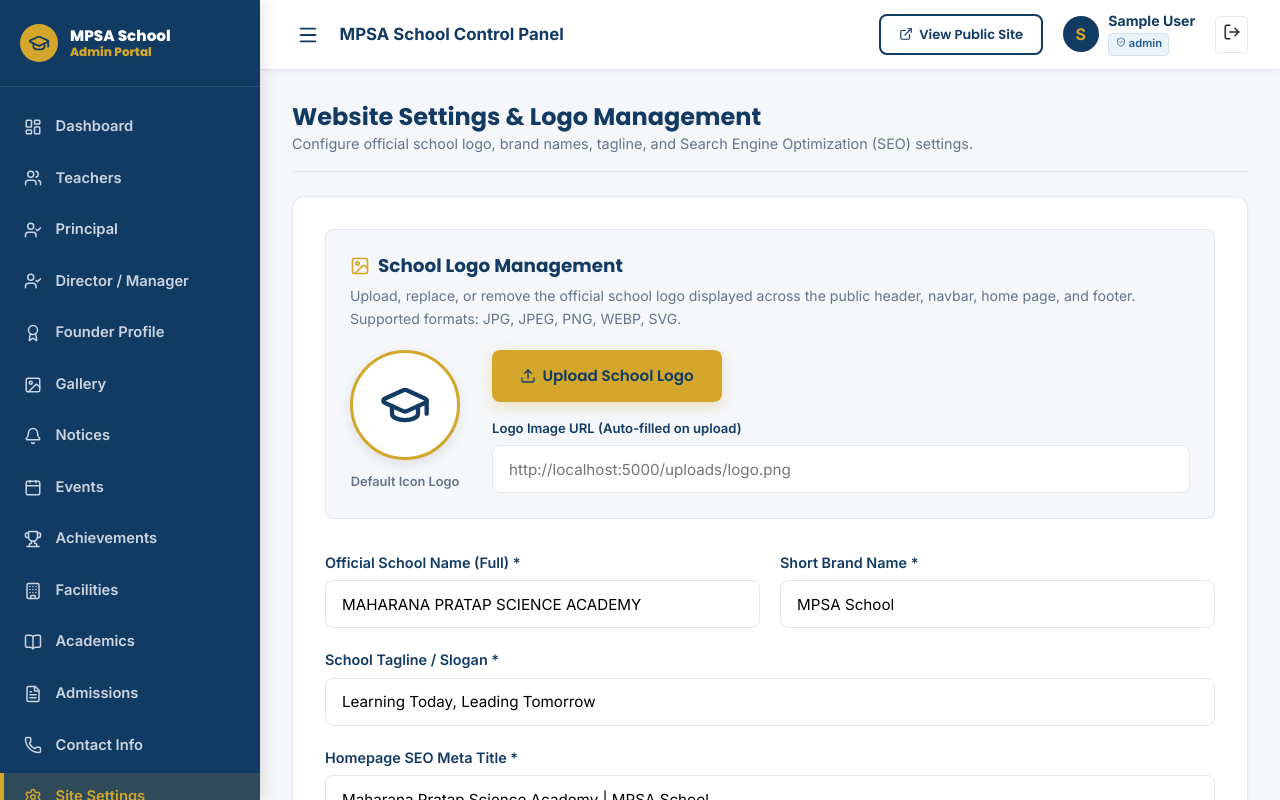
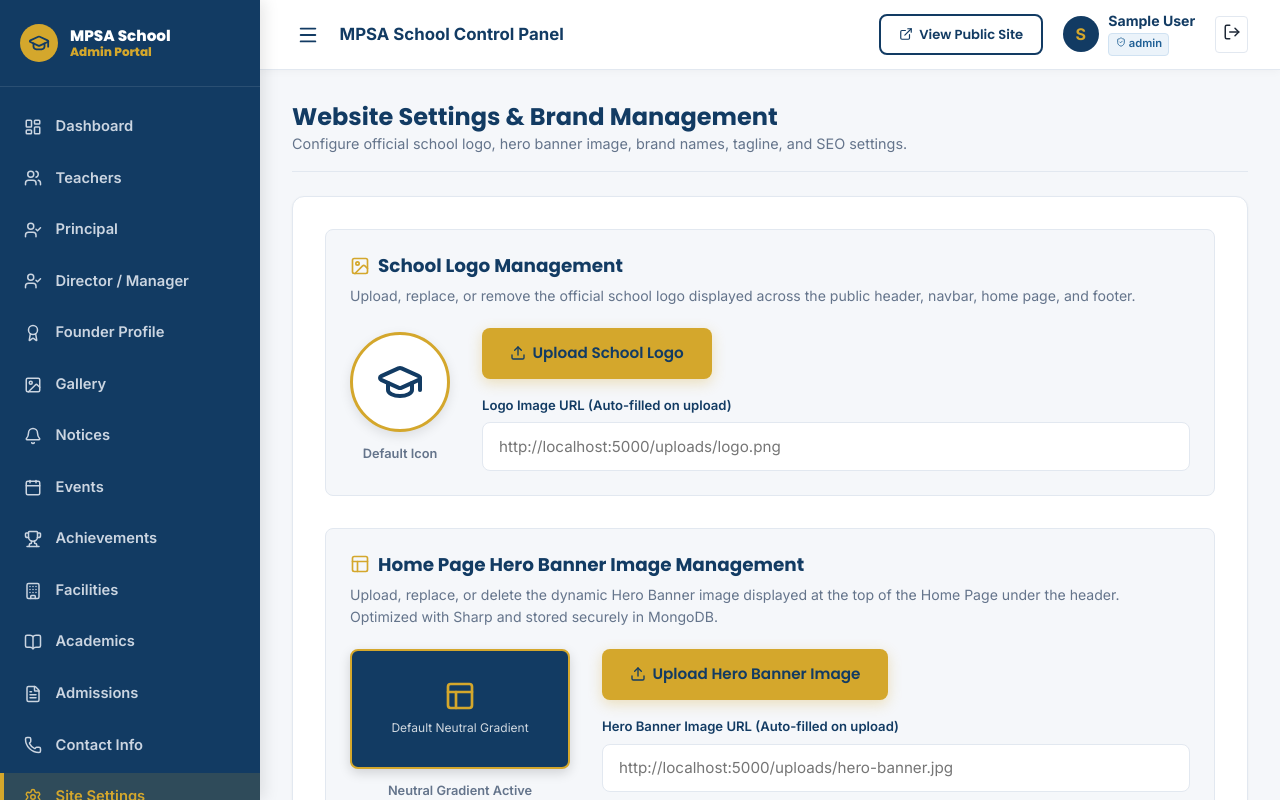
Before and after one commit to Ankur-o11/MPSA-HOME-PAGE, a React (Vite) app: page /admin/settings in a window 1280 px wide. Shown: the top 800 px of the page. Built offline with nearby package versions, Linux system fonts and the light colour scheme; no server answers; sample sign-in values are in the browser's storage.

Commit message:
feat: add dynamic hero banner management

```diff
--- a/src/admin/pages/ManageSettings.jsx
+++ b/src/admin/pages/ManageSettings.jsx
@@ -1,8 +1,7 @@
 import React, { useState, useEffect } from 'react';
-import { Save, CheckCircle2, ShieldCheck, Upload, Trash2, Image as ImageIcon, GraduationCap } from 'lucide-react';
+import { Save, CheckCircle2, ShieldCheck, Upload, Trash2, Image as ImageIcon, GraduationCap, Layout } from 'lucide-react';
 import { useAuth } from '../context/AuthContext';
 import { API_BASE_URL, getUploadUrl } from '../../config/api';
-
 import { SCHOOL_CONFIG } from '../../data/config';
 
 export default function ManageSettings() {
@@ -12,12 +11,14 @@ export default function ManageSettings() {
     schoolShortName: SCHOOL_CONFIG.shortName,
     tagline: SCHOOL_CONFIG.tagline,
     logoUrl: '',
+    heroBannerImage: '',
     seoTitle: 'Maharana Pratap Science Academy | MPSA School',
     seoDescription: 'Official public website of Maharana Pratap Science Academy (MPSA School).'
   });
 
   const [saving, setSaving] = useState(false);
   const [uploadingLogo, setUploadingLogo] = useState(false);
+  const [uploadingHero, setUploadingHero] = useState(false);
   const [message, setMessage] = useState('');
 
   useEffect(() => {
@@ -33,6 +34,7 @@ export default function ManageSettings() {
               schoolShortName: data.schoolShortName || SCHOOL_CONFIG.shortName,
               tagline: data.tagline || SCHOOL_CONFIG.tagline,
               logoUrl: data.logoUrl || '',
+              heroBannerImage: data.heroBannerImage || '',
               seoTitle: data.seoTitle || 'Maharana Pratap Science Academy | MPSA School',
               seoDescription: data.seoDescription || 'Official public website of Maharana Pratap Science Academy (MPSA School).'
             }));
@@ -72,6 +74,33 @@ export default function ManageSettings() {
     }
   };
 
+  const handleHeroBannerUpload = async (e) => {
+    const file = e.target.files[0];
+    if (!file) return;
+    setUploadingHero(true);
+    const uploadData = new FormData();
+    uploadData.append('image', file);
+
+    try {
+      const res = await authFetch(`${API_BASE_URL}/admin/upload`, {
+        method: 'POST',
+        body: uploadData
+      });
+      const result = await res.json();
+      if (result.success) {
+        const heroFullUrl = getUploadUrl(result.url);
+        setFormData(prev => ({ ...prev, heroBannerImage: heroFullUrl }));
+        setMessage('Hero Banner image uploaded successfully! Click "Save Settings" to persist changes.');
+      } else {
+        alert(result.message || 'Hero Banner image upload failed');
+      }
+    } catch (err) {
+      alert('Hero Banner image upload failed. Please check network connection.');
+    } finally {
+      setUploadingHero(false);
+    }
+  };
+
   const handleSave = async (e) => {
     e.preventDefault();
     setSaving(true);
@@ -82,7 +111,7 @@ export default function ManageSettings() {
         headers: { 'Content-Type': 'application/json' },
         body: JSON.stringify(formData)
       });
-      setMessage('Website settings & logo saved successfully!');
+      setMessage('Website settings, logo & Hero Banner image saved successfully!');
     } catch (err) {
       setMessage('Settings updated locally.');
     } finally {
@@ -95,8 +124,8 @@ export default function ManageSettings() {
     <div>
       <div className="admin-card-header">
         <div>
-          <h2 style={{ fontSize: '1.5rem', color: 'var(--primary-navy)' }}>Website Settings & Logo Management</h2>
-          <p style={{ color: 'var(--text-muted)', fontSize: '0.9rem' }}>Configure official school logo, brand names, tagline, and Search Engine Optimization (SEO) settings.</p>
+          <h2 style={{ fontSize: '1.5rem', color: 'var(--primary-navy)' }}>Website Settings & Brand Management</h2>
+          <p style={{ color: 'var(--text-muted)', fontSize: '0.9rem' }}>Configure official school logo, hero banner image, brand names, tagline, and SEO settings.</p>
         </div>
       </div>
 
@@ -108,21 +137,20 @@ export default function ManageSettings() {
 
       <div className="admin-card-box">
         <form onSubmit={handleSave}>
-          {/* School Logo Section */}
+          {/* 1. School Logo Section */}
           <div style={{ marginBottom: '2rem', padding: '1.5rem', backgroundColor: 'var(--bg-soft)', borderRadius: 'var(--radius-md)', border: '1px solid var(--border-color)' }}>
             <h3 style={{ fontSize: '1.15rem', color: 'var(--primary-navy)', marginBottom: '0.5rem', display: 'flex', alignItems: 'center', gap: '0.5rem' }}>
               <ImageIcon size={20} color="#D4A72C" /> School Logo Management
             </h3>
             <p style={{ fontSize: '0.88rem', color: 'var(--text-muted)', marginBottom: '1.25rem' }}>
-              Upload, replace, or remove the official school logo displayed across the public header, navbar, home page, and footer. Supported formats: JPG, JPEG, PNG, WEBP, SVG.
+              Upload, replace, or remove the official school logo displayed across the public header, navbar, home page, and footer.
             </p>
 
             <div style={{ display: 'flex', alignItems: 'center', gap: '2rem', flexWrap: 'wrap' }}>
-              {/* Logo Preview Box */}
               <div style={{ textAlign: 'center' }}>
                 <div style={{
-                  width: '110px',
-                  height: '110px',
+                  width: '100px',
+                  height: '100px',
                   borderRadius: '50%',
                   backgroundColor: '#fff',
                   border: '3px solid var(--accent-gold)',
@@ -136,19 +164,18 @@ export default function ManageSettings() {
                   {formData.logoUrl ? (
                     <img src={formData.logoUrl} alt="School Logo Preview" style={{ width: '100%', height: '100%', objectFit: 'contain' }} />
                   ) : (
-                    <GraduationCap size={52} color="var(--primary-navy)" />
+                    <GraduationCap size={48} color="var(--primary-navy)" />
                   )}
                 </div>
                 <span style={{ fontSize: '0.8rem', color: 'var(--text-muted)', fontWeight: '600' }}>
-                  {formData.logoUrl ? 'Current Active Logo' : 'Default Icon Logo'}
+                  {formData.logoUrl ? 'Active Logo' : 'Default Icon'}
                 </span>
               </div>
 
-              {/* Upload & Action Controls */}
               <div style={{ flex: 1, minWidth: '240px' }}>
                 <div style={{ display: 'flex', gap: '0.75rem', flexWrap: 'wrap', marginBottom: '1rem' }}>
                   <label className="btn btn-primary" style={{ cursor: 'pointer', margin: 0, display: 'inline-flex', alignItems: 'center', gap: '0.4rem' }}>
-                    <Upload size={16} /> {uploadingLogo ? 'Uploading Logo...' : formData.logoUrl ? 'Change / Upload Logo' : 'Upload School Logo'}
+                    <Upload size={16} /> {uploadingLogo ? 'Uploading Logo...' : formData.logoUrl ? 'Replace / Change Logo' : 'Upload School Logo'}
                     <input
                       type="file"
                       accept="image/jpeg,image/png,image/webp,image/svg+xml,image/jpg"
@@ -165,7 +192,7 @@ export default function ManageSettings() {
                       style={{ color: '#DC2626', backgroundColor: '#FEE2E2', border: '1px solid #FCA5A5', display: 'inline-flex', alignItems: 'center', gap: '0.4rem' }}
                       onClick={() => setFormData(prev => ({ ...prev, logoUrl: '' }))}
                     >
-                      <Trash2 size={16} /> Remove Logo
+                      <Trash2 size={16} /> Delete / Remove Logo
                     </button>
                   )}
                 </div>
@@ -178,6 +205,88 @@ export default function ManageSettings() {
                     placeholder="http://localhost:5000/uploads/logo.png"
                     value={formData.logoUrl || ''}
                     onChange={e => setFormData({ ...formData, logoUrl: e.target.value })}
+                  />
+                </div>
+              </div>
+            </div>
+          </div>
+
+          {/* 2. Hero Banner Image Section */}
+          <div style={{ marginBottom: '2rem', padding: '1.5rem', backgroundColor: 'var(--bg-soft)', borderRadius: 'var(--radius-md)', border: '1px solid var(--border-color)' }}>
+            <h3 style={{ fontSize: '1.15rem', color: 'var(--primary-navy)', marginBottom: '0.5rem', display: 'flex', alignItems: 'center', gap: '0.5rem' }}>
+              <Layout size={20} color="#D4A72C" /> Home Page Hero Banner Image Management
+            </h3>
+            <p style={{ fontSize: '0.88rem', color: 'var(--text-muted)', marginBottom: '1.25rem' }}>
+              Upload, replace, or delete the dynamic Hero Banner image displayed at the top of the Home Page under the header. Optimized with Sharp and stored securely in MongoDB.
+            </p>
+
+            <div style={{ display: 'flex', alignItems: 'flex-start', gap: '2rem', flexWrap: 'wrap' }}>
+              {/* Hero Banner Preview Box */}
+              <div style={{ textAlign: 'center', width: '220px' }}>
+                <div style={{
+                  width: '100%',
+                  height: '120px',
+                  borderRadius: 'var(--radius-md)',
+                  backgroundColor: '#123B63',
+                  backgroundImage: formData.heroBannerImage ? `linear-gradient(135deg, rgba(18, 59, 99, 0.4), rgba(10, 34, 59, 0.6)), url(${formData.heroBannerImage})` : 'none',
+                  backgroundSize: 'cover',
+                  backgroundPosition: 'center',
+                  border: '2px solid var(--accent-gold)',
+                  display: 'flex',
+                  flexDirection: 'column',
+                  alignItems: 'center',
+                  justifyContent: 'center',
+                  overflow: 'hidden',
+                  boxShadow: '0 4px 12px rgba(0,0,0,0.15)',
+                  margin: '0 auto 0.5rem auto',
+                  color: '#fff'
+                }}>
+                  {!formData.heroBannerImage && (
+                    <>
+                      <Layout size={32} color="#D4A72C" />
+                      <span style={{ fontSize: '0.75rem', marginTop: '0.4rem', opacity: 0.8 }}>Default Neutral Gradient</span>
+                    </>
+                  )}
+                </div>
+                <span style={{ fontSize: '0.8rem', color: 'var(--text-muted)', fontWeight: '600' }}>
+                  {formData.heroBannerImage ? 'Active Hero Banner' : 'Neutral Gradient Active'}
+                </span>
+              </div>
+
+              {/* Hero Upload & Action Controls */}
+              <div style={{ flex: 1, minWidth: '240px' }}>
+                <div style={{ display: 'flex', gap: '0.75rem', flexWrap: 'wrap', marginBottom: '1rem' }}>
+                  <label className="btn btn-primary" style={{ cursor: 'pointer', margin: 0, display: 'inline-flex', alignItems: 'center', gap: '0.4rem' }}>
+                    <Upload size={16} /> {uploadingHero ? 'Uploading Banner...' : formData.heroBannerImage ? 'Replace Hero Banner Image' : 'Upload Hero Banner Image'}
+                    <input
+                      type="file"
+                      accept="image/jpeg,image/png,image/webp,image/jpg"
+                      style={{ display: 'none' }}
+                      onChange={handleHeroBannerUpload}
+                      disabled={uploadingHero}
+                    />
+                  </label>
+
+                  {formData.heroBannerImage && (
+                    <button
+                      type="button"
+                      className="btn"
+                      style={{ color: '#DC2626', backgroundColor: '#FEE2E2', border: '1px solid #FCA5A5', display: 'inline-flex', alignItems: 'center', gap: '0.4rem' }}
+                      onClick={() => setFormData(prev => ({ ...prev, heroBannerImage: '' }))}
+                    >
+                      <Trash2 size={16} /> Delete / Remove Hero Banner
+                    </button>
+                  )}
+                </div>
+
+                <div className="form-group" style={{ marginBottom: 0 }}>
+                  <label style={{ fontSize: '0.82rem' }}>Hero Banner Image URL (Auto-filled on upload)</label>
+                  <input
+                    type="text"
+                    className="form-control"
+                    placeholder="http://localhost:5000/uploads/hero-banner.jpg"
+                    value={formData.heroBannerImage || ''}
+                    onChange={e => setFormData({ ...formData, heroBannerImage: e.target.value })}
                   />
                 </div>
               </div>
@@ -223,8 +332,8 @@ export default function ManageSettings() {
           </div>
 
           <div style={{ marginTop: '2rem' }}>
-            <button type="submit" className="btn btn-primary btn-lg" disabled={saving || uploadingLogo}>
-              <Save size={18} /> {saving ? 'Saving...' : 'Save Settings'}
+            <button type="submit" className="btn btn-primary btn-lg" disabled={saving || uploadingLogo || uploadingHero}>
+              <Save size={18} /> {saving ? 'Saving Settings...' : 'Save Settings'}
             </button>
           </div>
         </form>
--- a/src/components/Hero.jsx
+++ b/src/components/Hero.jsx
@@ -3,6 +3,7 @@ import { Link } from 'react-router-dom';
 import { ChevronRight, Compass, GraduationCap } from 'lucide-react';
 import { SCHOOL_CONFIG } from '../data/config';
 import { apiService } from '../services/api';
+import { getUploadUrl } from '../config/api';
 
 export default function Hero() {
   const [contactSettings, setContactSettings] = useState(SCHOOL_CONFIG);
@@ -16,9 +17,17 @@ export default function Hero() {
   }, []);
 
   const schoolFullName = contactSettings.schoolFullName || SCHOOL_CONFIG.fullName;
+  const heroBannerUrl = contactSettings?.heroBannerImage ? getUploadUrl(contactSettings.heroBannerImage) : '';
+
+  const heroStyle = heroBannerUrl ? {
+    backgroundImage: `linear-gradient(135deg, rgba(18, 59, 99, 0.85), rgba(10, 34, 59, 0.90)), url(${heroBannerUrl})`,
+    backgroundSize: 'cover',
+    backgroundPosition: 'center',
+    backgroundRepeat: 'no-repeat'
+  } : undefined;
 
   return (
-    <section className="hero-section">
+    <section className="hero-section" style={heroStyle}>
       <div className="container">
         <div className="hero-content">
           <div className="hero-welcome-badge">
```
Also changed, not shown: 1 other file (tests, documents, lock files or other folders).
